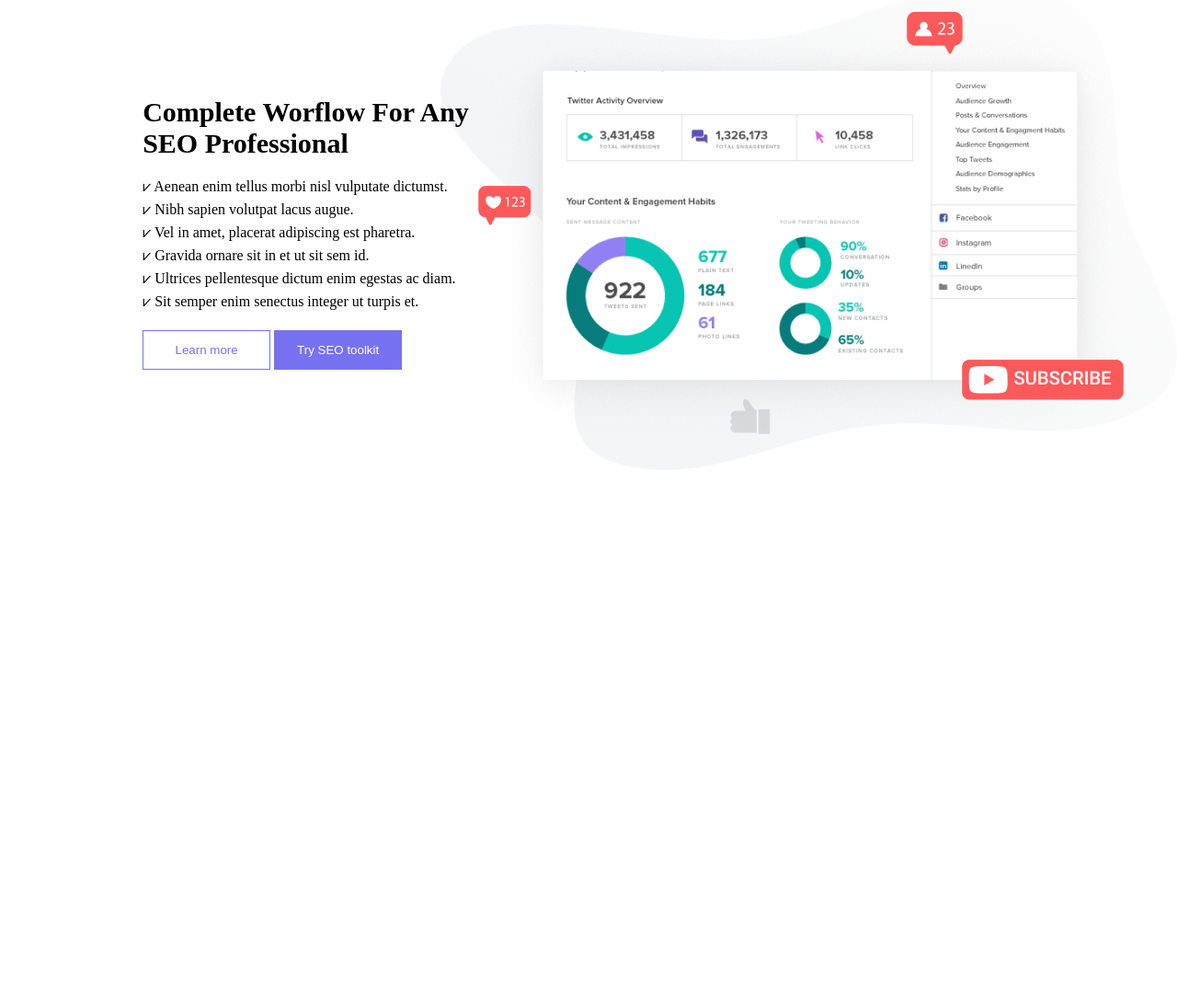
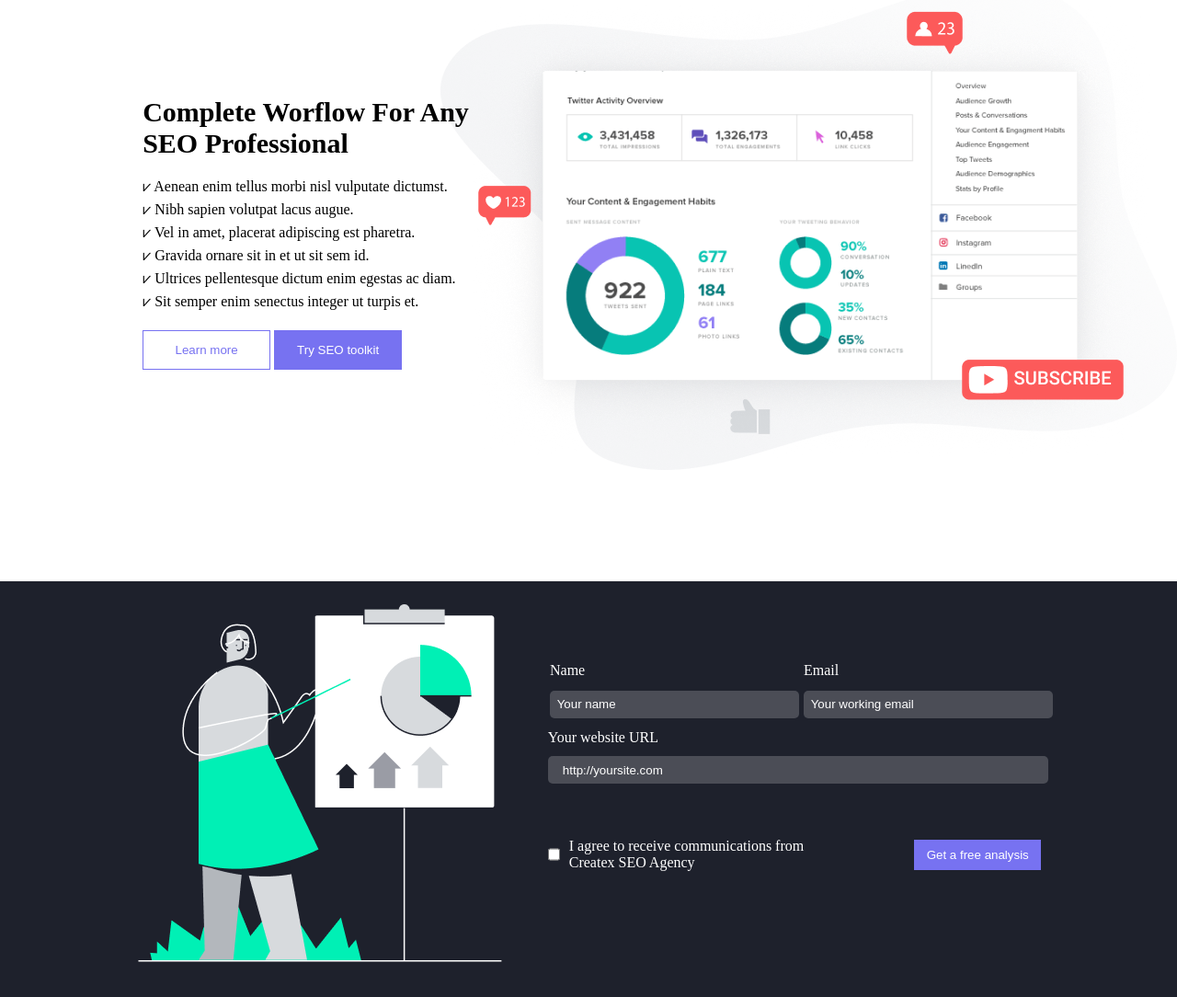
Before and after one commit to themagawo2011/EXAM-3, a plain HTML site: page abduvojid/abdu.html in a window 1280 px wide. Shown: the part 2641-3725 px from the top of the page at 92% size. Before the commit the page ends 3156 px from the top, so only its background shows below. Drawn offline with Linux system fonts and the light colour scheme.

Commit message:
box8 navistm

```diff
--- a/abduvojid/abdu.css
+++ b/abduvojid/abdu.css
@@ -188,3 +188,60 @@
     border: none;
     color: white;
 }
+.box8{
+    display: flex;
+    justify-content: center;
+    align-items: center;
+    background-color: #1E212C;
+    color: white;
+    padding: 2%;
+    margin-top: 10%;
+    gap: 50px;
+}
+.bx26{
+    display: flex;
+    justify-content: center;
+    align-items: center;
+    gap: 20px;
+}
+.bx26 input{
+    margin: 5% 0%;
+    width: 256px;
+    height: 30px;
+    padding: 0% 3%;
+    background-color: #FFFFFF33;
+    color: white;
+    border: none;
+    border-radius: 5px;
+}
+.bx27 input{
+    margin: 2% 0%;
+    width: 512px;
+    height: 30px;
+    padding: 0% 3%;
+    background-color: #FFFFFF33;
+    color: white;
+    border: none;
+    border-radius: 5px;
+}
+.bx26 ::placeholder{
+    color: white;
+}
+.bx27 ::placeholder{
+    color: white;
+}
+.bx28{
+    display: flex;
+    justify-content: center;
+    align-items: center;
+    padding: 4% 0%;
+    gap: 120px;
+    margin: 5% 0%;
+}
+.bx28 button{
+    width: 138px;
+    height: 33px;
+    background-color: #7772F1;
+    color: white;
+    border: none;
+}
--- a/abduvojid/abdu.html
+++ b/abduvojid/abdu.html
@@ -188,5 +188,38 @@
             </div>
         </div>
     </div>
+
+    <div class="box8">
+        <div class="bx24">
+            <img src="./img/illustration (2).png" alt="">
+        </div>
+        <div class="bx25">
+            <div class="bx26">
+                <div>
+                    <label for="">Name</label> <br>
+                    <input type="text" placeholder="Your name">
+                </div>
+                <div>
+                    <label for="">Email</label> <br>
+                    <input type="text" placeholder="Your working email">
+                </div>
+            </div>
+            <div class="bx27">
+                <label for="">Your website URL</label> <br>
+                <input type="text" placeholder="http://yoursite.com">
+            </div>
+            <div class="bx28">
+                <div style="display: flex; gap: 10px;">
+                    <input type="checkbox">
+                    <p>I agree to receive communications from <br>
+                    Createx SEO Agency
+                    </p>
+                </div>
+                <div>
+                    <button>Get a free analysis</button>
+                </div>
+            </div>
+        </div>
+    </div>
 </body>
 </html>
```
Also changed, not shown: abduvojid/img/illustration (2).png (added).
